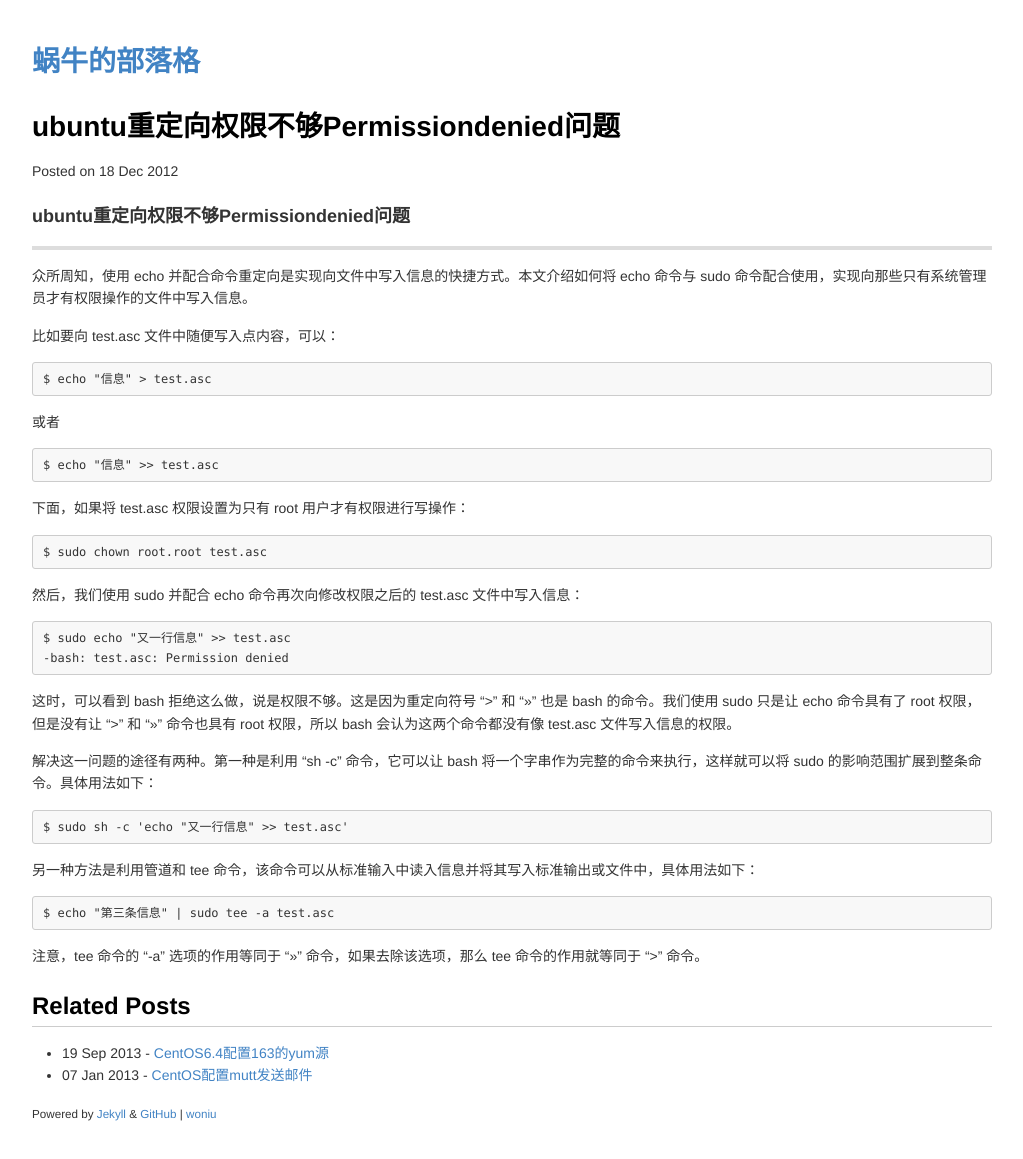
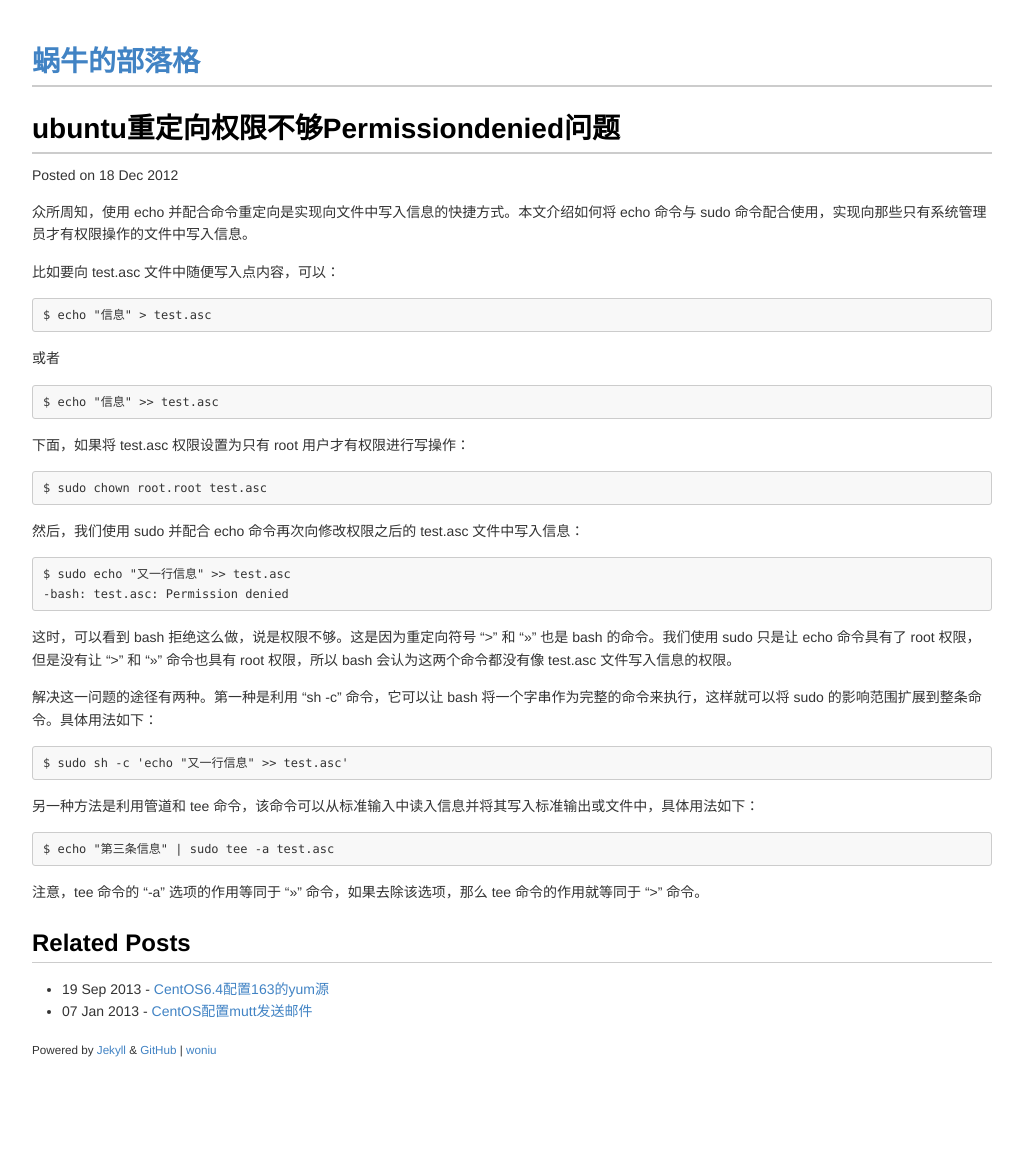
Before and after one commit to peng2089/dp.github.io, a Jekyll site: the page built from _posts/2012-12-18-ubuntu重定向权限不够Permissiondenied问题.md, in a window 1280 px wide. Shown: the whole page, without its empty margins (128-1151 px from the left). Built offline with Jekyll 4.4.1, drawn with Linux system fonts in a browser that asks for light colours; after the commit the page ends 1095 px from its top, so only the background shows below that.

Commit message:
change template

```diff
--- a/_posts/2012-12-18-ubuntu重定向权限不够Permissiondenied问题.md
+++ b/_posts/2012-12-18-ubuntu重定向权限不够Permissiondenied问题.md
@@ -5,8 +5,6 @@ description: ubuntu重定向权限不够Permissiondenied问题
 tags: [ 重定向,ubuntu,Linux ]
 ---
 
-### ubuntu重定向权限不够Permissiondenied问题
----
 
 众所周知，使用 echo 并配合命令重定向是实现向文件中写入信息的快捷方式。本文介绍如何将 echo 命令与 sudo 命令配合使用，实现向那些只有系统管理员才有权限操作的文件中写入信息。
 
--- a/css/stylesheet.css
+++ b/css/stylesheet.css
@@ -58,6 +58,7 @@ h1 tt, h1 code, h2 tt, h2 code, h3 tt, h3 code, h4 tt, h4 code, h5 tt, h5 code,
 
 h1 {
   font-size: 28px;
+  border-bottom: 2px solid #ccc;
   color: #000;
 }
 
```
Also changed, not shown: _posts/2013-09-19-CentOS6.4配置163的yum源.md (+0 -3 lines), _posts/2013-1-7-centos使用mutt发送邮件.md (+0 -3 lines).
